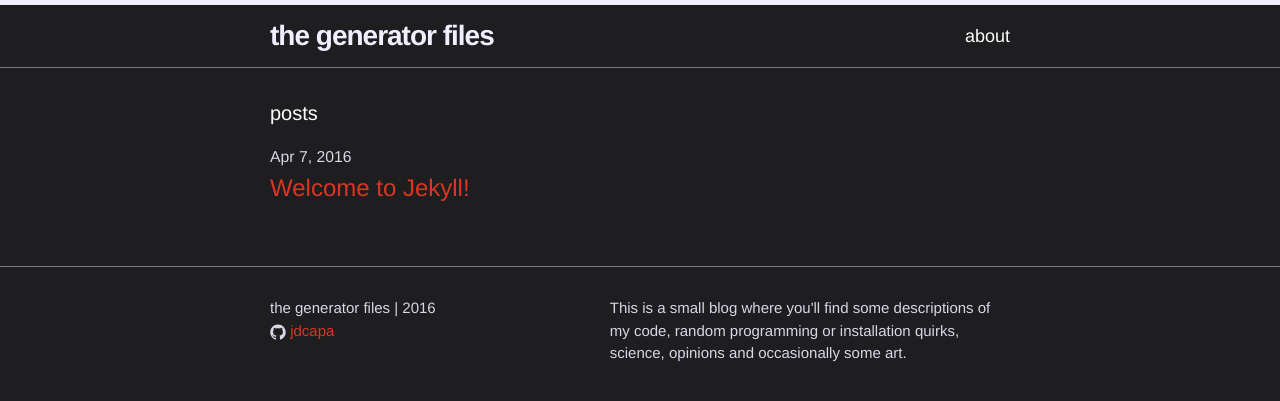
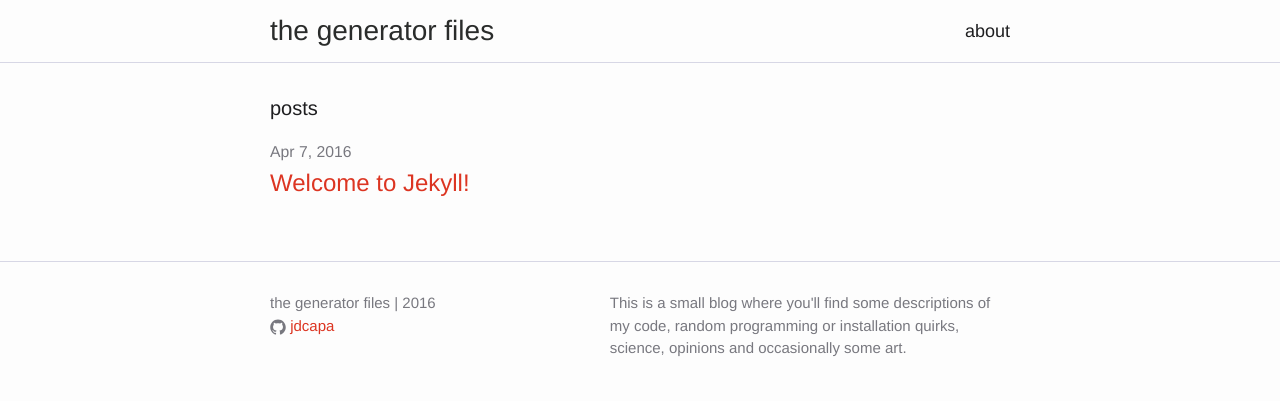
Before and after one commit to jdcapa/jdcapa.github.io, a Jekyll site: the page built from index.html, in a window 1280 px wide. Shown: the top 401 px of the page. Built offline with Jekyll 4.4.1, drawn with Linux system fonts in a browser that asks for light colours.

Commit message:
Updated colour light scheme

```diff
--- a/_sass/_layout.scss
+++ b/_sass/_layout.scss
@@ -2,7 +2,7 @@
  * Site header
  */
 .site-header {
-    border-top: 5px solid $grey-color-dark;
+    //border-top: 5px solid $grey-color-dark;
     border-bottom: 1px solid $grey-color-light;
     min-height: 56px;
 
@@ -12,9 +12,9 @@
 
 .site-title {
     font-size: 28px;
-    font-weight: 600;
+    //font-weight: 500;
     line-height: 62px;
-    letter-spacing: -1px;
+    //letter-spacing: -1px;
     margin-bottom: 0;
     float: left;
 
--- a/css/main.scss
+++ b/css/main.scss
@@ -8,30 +8,30 @@
 // Our variables
 $base-font-family: DIN, "DIN Pro", "Bauer Grotesk", Futura, "Helvetica Neue", "Helvetica Neue LT W1G", Helvetica, sans-serif;
 $base-font-size:   18px;
-$base-font-weight: 450;
+$base-font-weight: 400;
 $small-font-size:  $base-font-size * 0.875;
 $base-line-height: 1.5;
 
 $spacing-unit:     30px;
 
 // Light
-// $text-color:       #1E1E20;
-// $background-color: #fdfdfd;
+$text-color:       #1E1E20;
+$background-color: #fdfdfd;
+$brand-color:      #DC3522;
+
+$grey-color:       #78787F;
+$grey-color-light: #D7D7E5;
+$grey-color-dark:  #2A2C2B;
+
+
+// Dark (there needs to be more adjustments)
+// $text-color:       #fdfdfd;
+// $background-color: #1E1E20;
 // $brand-color:      #DC3522;
 
-// $grey-color:       #78787F;
-// $grey-color-light: #D7D7E5;
-// $grey-color-dark:  #2A2C2B;
-
-
-// Dark
-$text-color:       #fdfdfd;
-$background-color: #1E1E20;
-$brand-color:      #DC3522;
-
-$grey-color:       #D7D7E5;
-$grey-color-light: #78787F;
-$grey-color-dark:  #EFEFFF;
+// $grey-color:       #D7D7E5;
+// $grey-color-light: #78787F;
+// $grey-color-dark:  #EFEFFF;
 
 // Width of the content area
 $content-width:    800px;
```
